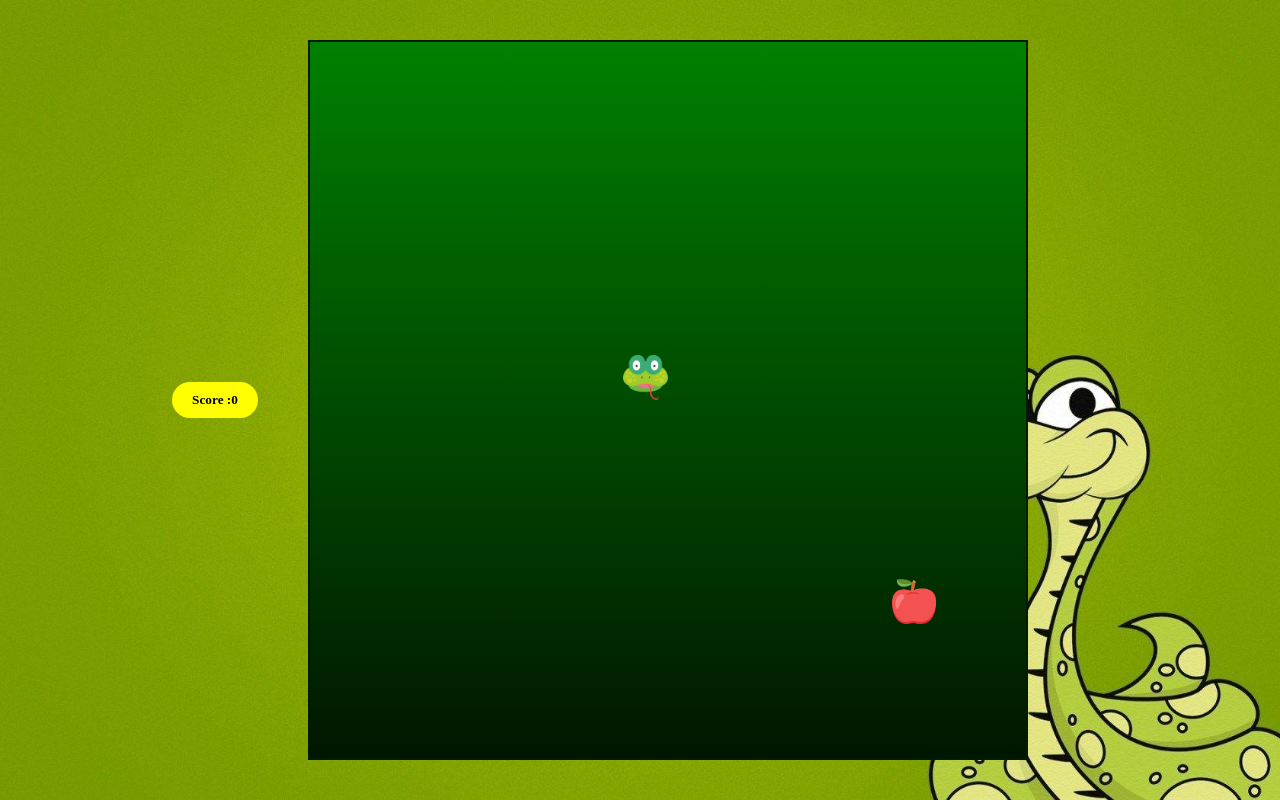
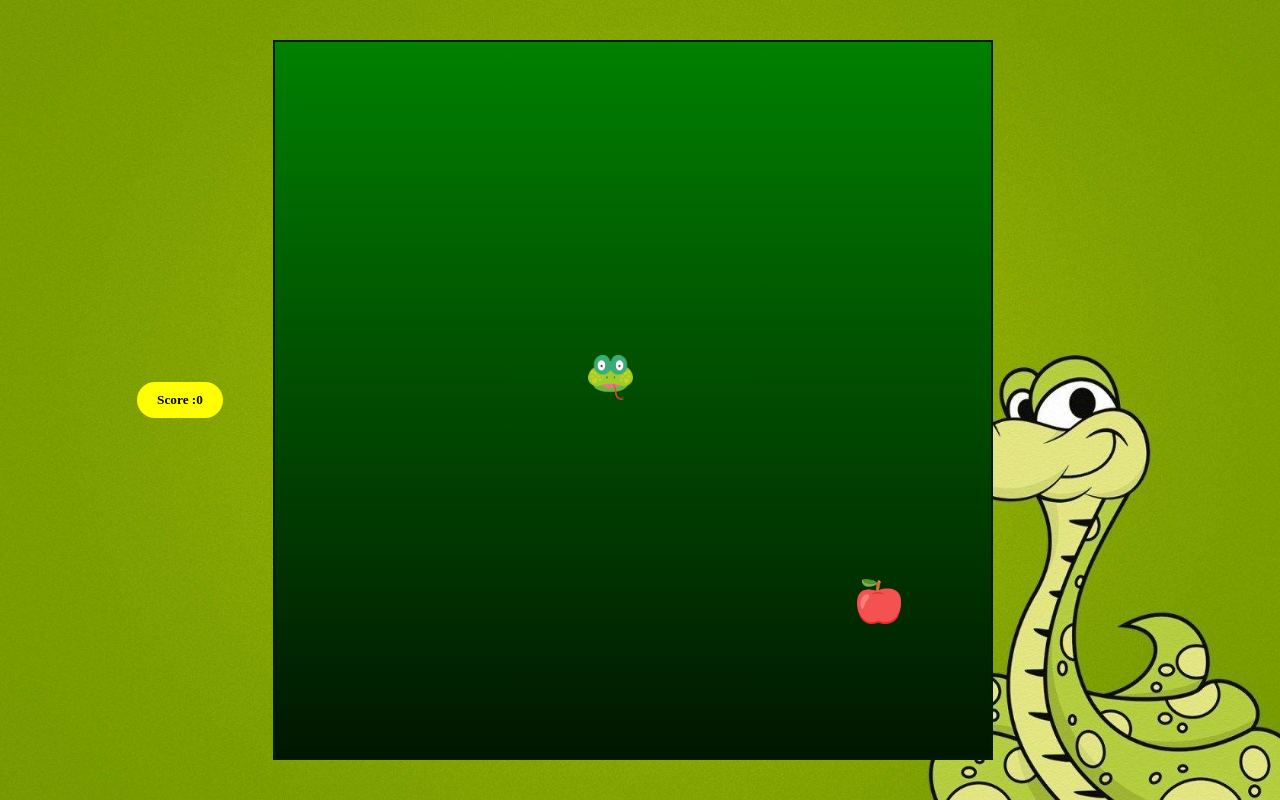
Before and after one commit to ItxTechieTalal/snakegame, a plain HTML site: page index.html in a window 1280 px wide. Drawn offline with Linux system fonts and the light colour scheme.

Commit message:
Update style.css

```diff
--- a/style.css
+++ b/style.css
@@ -84,7 +84,7 @@ width: 40vw;
   display: grid;
   grid-template-columns: repeat(16, 1fr);
   grid-template-rows: repeat(16, 1fr);
-  margin-right: 80px;
+  margin-right: 150px;
   border: 2px solid rgb(1, 28, 1);
  }
  .score{
```
